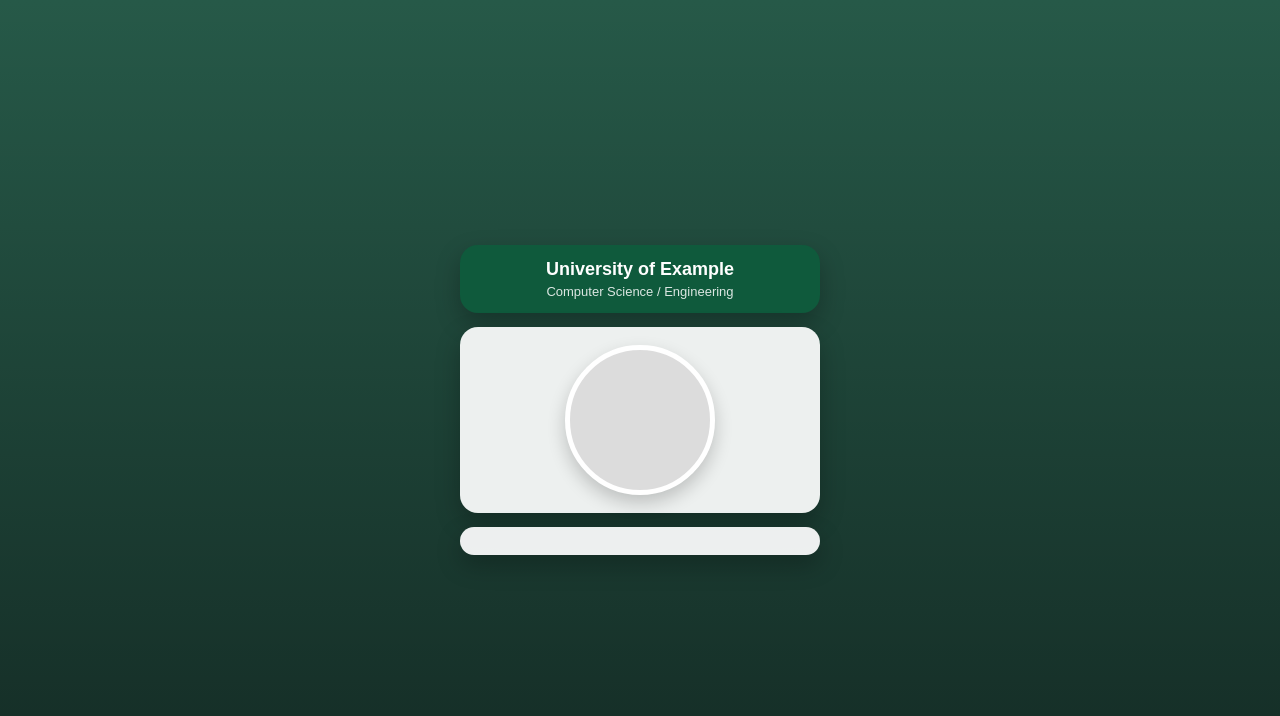
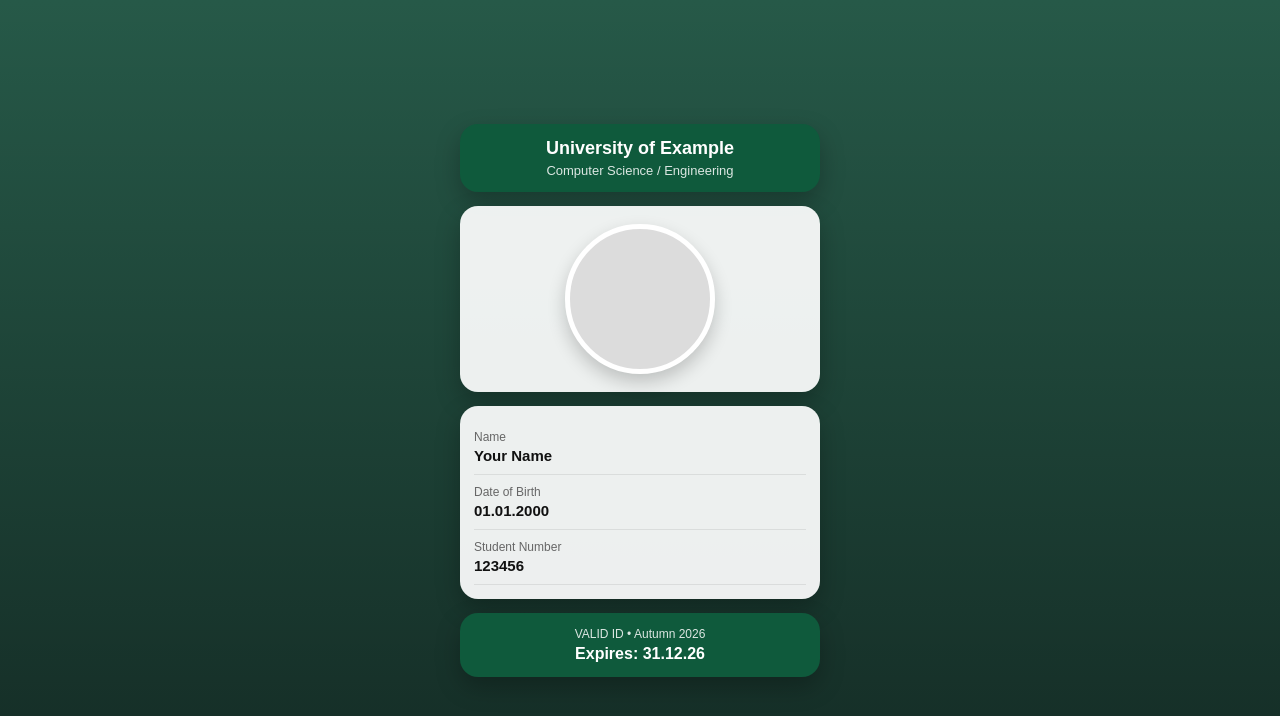
Before and after one commit to olejbed/ID, a plain HTML site: page index.html in a window 1280 px wide. Drawn offline with Linux system fonts and the light colour scheme.

Commit message:
Update index.html

```diff
--- a/index.html
+++ b/index.html
@@ -141,3 +141,31 @@ body {
 
     <!-- BOX 2: PERSONAL INFO -->
     <div class="box info">
+
+        <div class="field">
+            <div class="label">Name</div>
+            <div class="value">Your Name</div>
+        </div>
+
+        <div class="field">
+            <div class="label">Date of Birth</div>
+            <div class="value">01.01.2000</div>
+        </div>
+
+        <div class="field">
+            <div class="label">Student Number</div>
+            <div class="value">123456</div>
+        </div>
+
+    </div>
+
+    <!-- BOX 3: VALIDITY -->
+    <div class="box validity">
+        <div class="small">VALID ID • Autumn 2026</div>
+        <div class="big">Expires: 31.12.26</div>
+    </div>
+
+</div>
+
+</body>
+</html>
```
